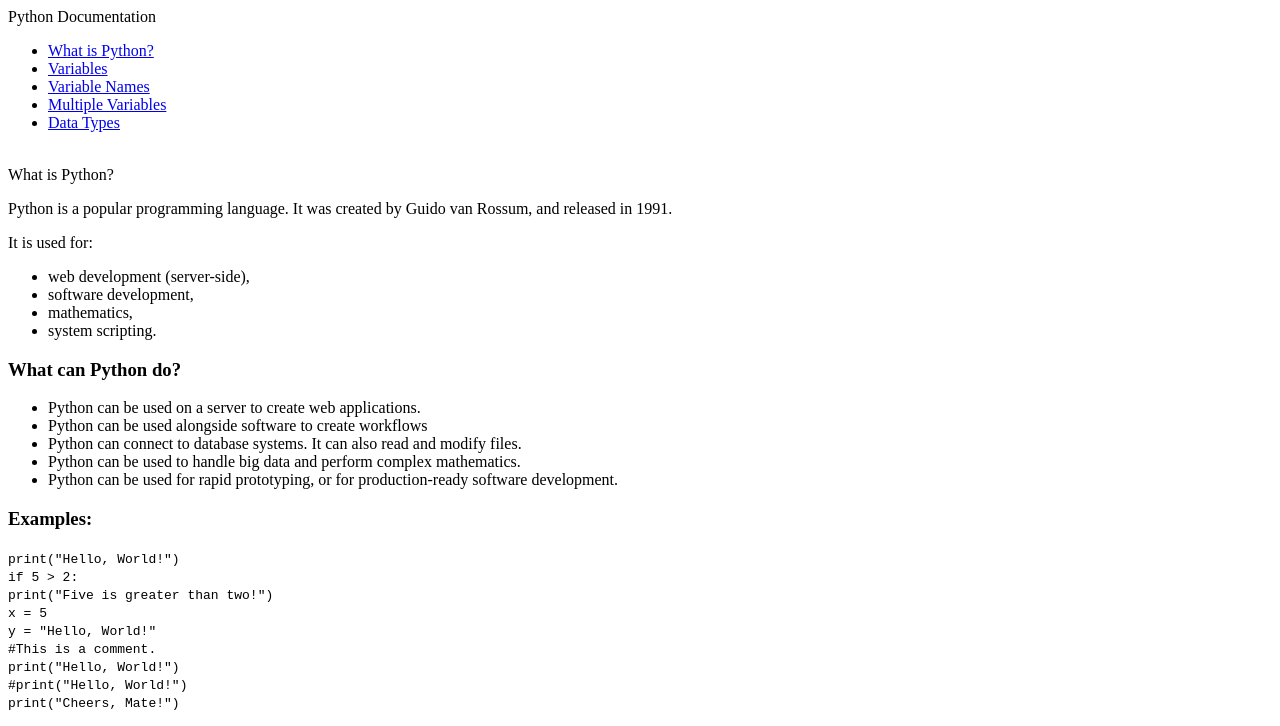
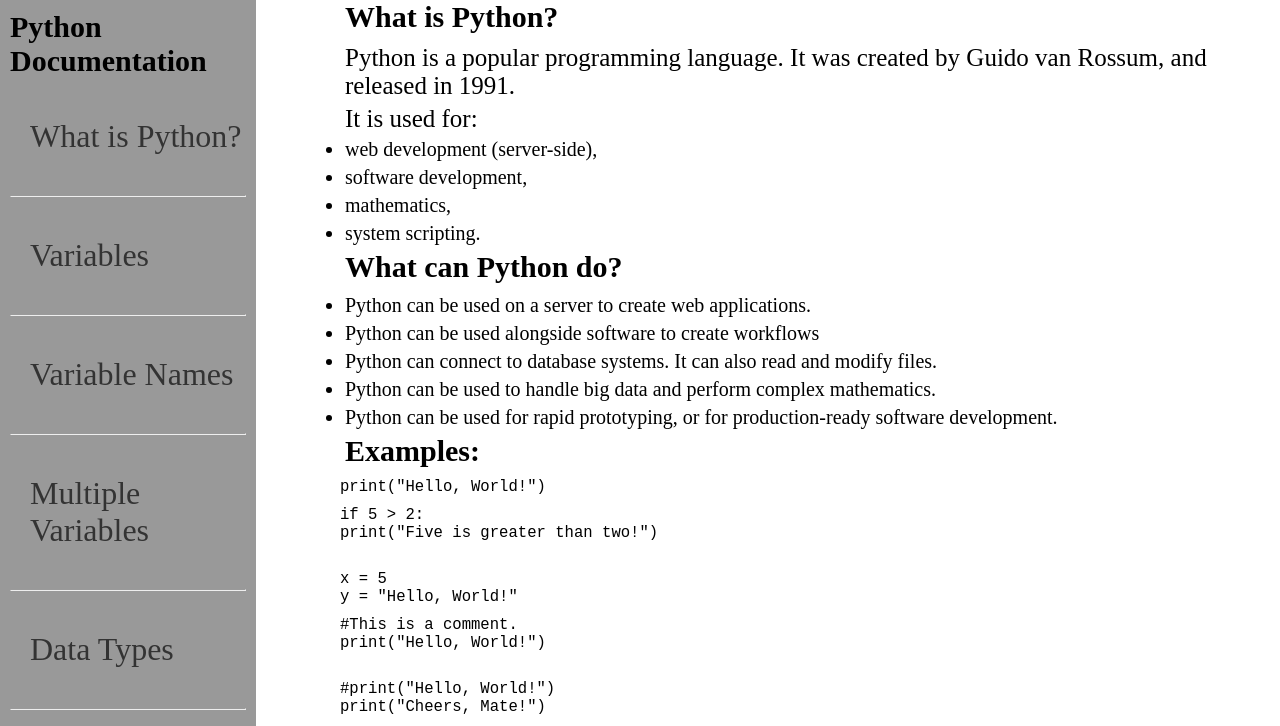
Before and after one commit to stephenmasih41/Technical-Documentation, a plain HTML site: page index.html in a window 1280 px wide. Shown: the top 726 px of the page. Drawn offline with Linux system fonts and the light colour scheme.

Commit message:
Complete Project

```diff
--- a/index.html
+++ b/index.html
@@ -10,16 +10,16 @@
   <nav id="navbar">
     <header>Python Documentation</header>
     <ul>
-      <li><a href="#Welcome" class="nav-link">What is Python?</a></li>
-      <li><a href="#Variables" class="nav-link">Variables</a></li>
-      <li><a href="#Variable_Names" class="nav-link">Variable Names</a></li>
-      <li><a href="#Multiple_Variables" class="nav-link">Multiple Variables</a></li>
-      <li><a href="#Data_Types" class="nav-link">Data Types</a></li>
+      <li><a href="#What_is_Python?" class="nav-link">What is Python?</a></li><hr>
+      <li><a href="#Variables" class="nav-link">Variables</a></li><hr>
+      <li><a href="#Variable_Names" class="nav-link">Variable Names</a></li><hr>
+      <li><a href="#Multiple_Variables" class="nav-link">Multiple Variables</a></li><hr>
+      <li><a href="#Data_Types" class="nav-link">Data Types</a></li><hr>
     </ul>
   <br>
   </nav>
   <main id="main-doc">
-    <section class="main-section"  id="Welcome">
+    <section class="main-section"  id="What_is_Python?">
       <header>What is Python?</header>
       <p>Python is a popular programming language. It was created by Guido van Rossum, and released in 1991.</p>
       <p>It is used for:</p>
@@ -78,8 +78,7 @@ print("Cheers, Mate!")<br></code>
       <code>_my_var = "John" <br></code>
       <code>myVar = "John" <br></code>
       <code>MYVAR = "John" <br></code>
-      <code>myvar2 = "John"
- <br></code>
+      <code>myvar2 = "John"<br></code>
     </section>
     <section class="main-section"  id="Multiple_Variables">
       <header>Multiple Variables</header>
@@ -88,8 +87,7 @@ print("Cheers, Mate!")<br></code>
       <p>If you have a collection of values in a list, tuple etc. Python allows you to extract the values into variables. This is called unpacking.</p>
       <p>Unpack a list:</p>
       <code>fruits = ["apple", "banana", "cherry"] <br></code>
-      <code>x, y, z = fruits
- <br></code>
+      <code>x, y, z = fruits<br></code>
       <code>print(x) <br></code>
       <code>print(y) <br></code>
       <code>print(z) <br></code>
@@ -100,10 +98,8 @@ print("Cheers, Mate!")<br></code>
       <p>In programming, data type is an important concept.</p>
       <p>Variables can store data of different types, and different types can do different things.</p>
       <p>Python has the following data types built-in by default, in these categories:</p>
-    </section>
     <ul>
-      <li>
-Text Type:	str</li>
+      <li>Text Type:	str</li>
       <li>Numeric Types:	int, float, complex</li>
       <li>Sequence Types:	list, tuple, range</li>
       <li>Mapping Type:	dict</li>
@@ -117,6 +113,7 @@ Text Type:	str</li>
     <code>x = 20.5 <br></code>
     <code>x = 1j <br></code>
     <code>print(type(x)) <br></code>
+  </section>
   </main>
 </body>
 </html>
--- a/styles.css
+++ b/styles.css
@@ -1,5 +1,95 @@
+*{
+  text-decoration: none;
+  box-sizing: border-box;
+  padding: 0;
+  margin: 0;
+}
+
+body{
+  position: relative;
+}
+
+/* Navbar  */
+nav{
+  margin-bottom: 15px;
+  background-color: rgba(0, 0, 0, 0.4);
+  position: fixed;
+  width: 20%;
+  height: 100%;
+  margin: 0;
+  padding: 10px;
+  z-index: 2;
+}
+
+nav header{
+  margin: 0 0;
+  padding: 0;
+  font-size: 30px;
+  font-weight: 800;
+}
+
+nav li{
+  margin-bottom: 40px;
+  margin-top: 40px;
+  margin-left: 20px;
+  list-style-type: none;
+  font-size: 32px;
+}
+
+a:hover{
+  background-color: whitesmoke;
+  color: black;
+}
+
+a:link, a:visited{
+  color: rgba(0, 0, 0, 0.666);
+}
+
+/* Main element for page */
+#main-doc{
+  position: absolute;
+  left: 300px;
+  margin-left: 40px;
+  text-align: left
+}
+
+.main-section header{
+  font-size: 30px;
+  margin-left: 5px;
+  margin-bottom: 10px;
+  text-align: left;
+  font-weight: bold;
+}
+
+.main-section p{
+  font-size: 25px;
+  margin-bottom: 10px;
+  margin-left: 5px;
+  font-weight: 500;
+  margin-bottom: 5px;
+}
+
+.main-section h3{
+  font-size: 30px;
+  margin-bottom: 10px;
+  margin-left: 5px;
+}
+
+.main-section > ul > li{
+  font-size: 20px;
+  margin-left: 5px;
+  margin-bottom: 5px;
+}
+.main-section code{
+  display: block;
+  font-size: larger;
+  font-weight: 300;
+  margin-bottom: 10px;
+}
 
 
-nav h2{
-  font-size: larger;
+@media  screen and (max-width: 900) {
+  nav{
+    width: 15%;
+  }
 }
```
